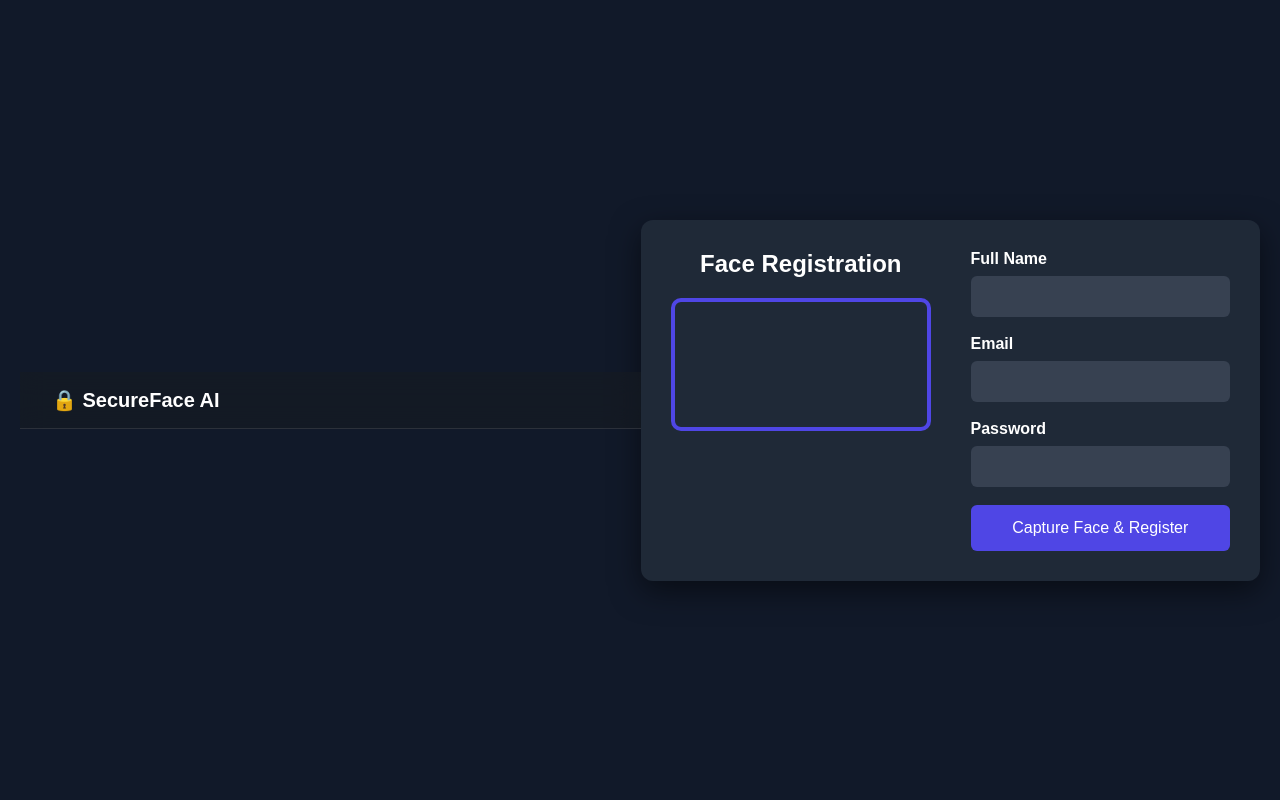
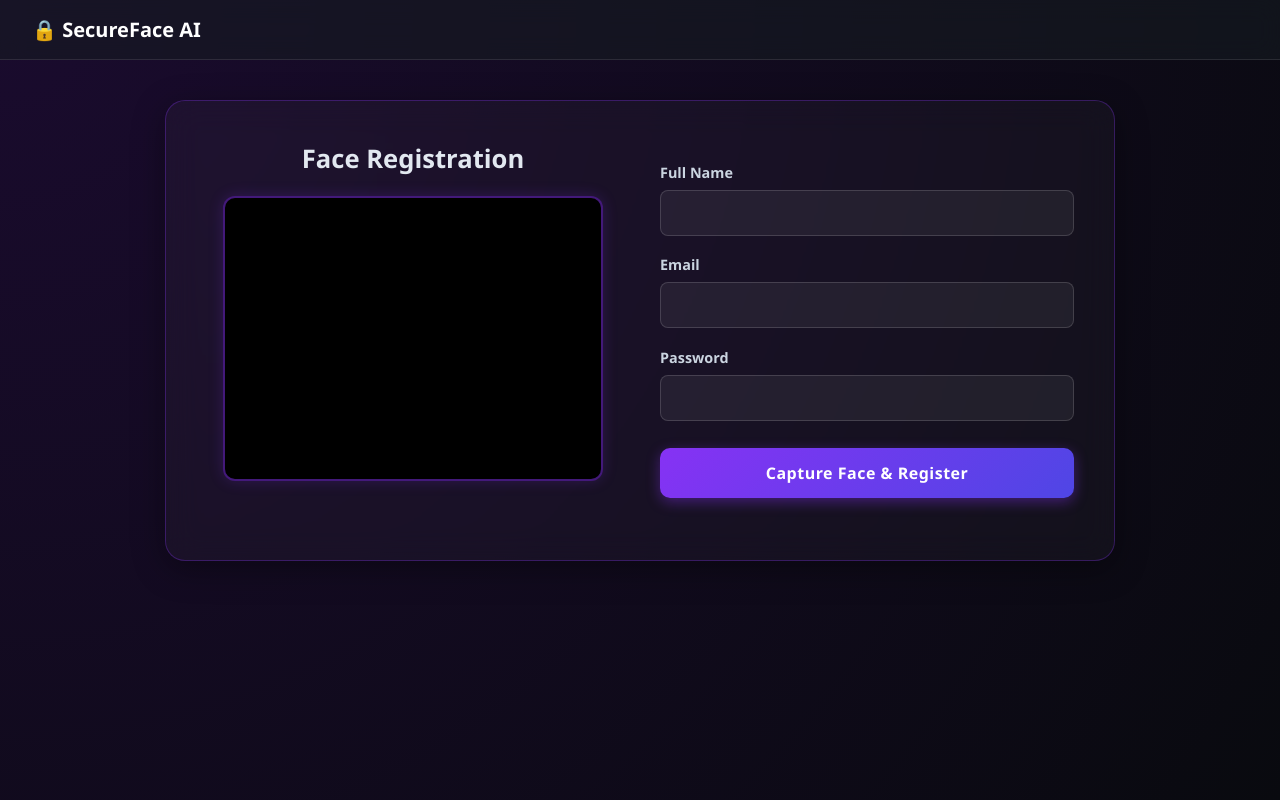
Before and after one commit to kumar-shanu-1881/Secure_Face_AI, a Flask app: page /register in a window 1280 px wide. Run offline with Flask 3, Linux system fonts and the light colour scheme.

Commit message:
remove missalignment bugs

```diff
--- a/static/css/register.css
+++ b/static/css/register.css
@@ -1,21 +1,20 @@
-*{
-    margin:0;
-    padding:0;
-    box-sizing:border-box;
-    font-family:Arial, Helvetica, sans-serif;
+* {
+    margin: 0;
+    padding: 0;
+    box-sizing: border-box;
+    font-family: 'Segoe UI', system-ui, -apple-system, sans-serif;
 }
 
-body{
-    background:#111929;
-    color:white;
-    display:flex;
-    justify-content:center;
-    align-items:center;
-    min-height:100vh;
-    padding:20px;
+body {
+    background: radial-gradient(circle at top left, #1a0b2e, #090a0f);
+    color: #ffffff;
+    min-height: 100vh;
+    display: flex;
+    flex-direction: column;
+    align-items: center;
+    padding-bottom: 40px;
 }
 
-/* --- Navigation Bar --- */
 .navbar {
     width: 100%;
     display: flex;
@@ -46,223 +45,259 @@ body{
     opacity: 0.85;
 }
 
-.container{
-    width:100%;
-    max-width:1000px;
-    display:flex;
-    gap:40px;
-    padding:30px;
-    background:#1f2937;
-    border-radius:12px;
-    box-shadow:0 10px 30px rgba(0,0,0,.5);
+
+.container {
+    width: 100%;
+    max-width: 950px;
+    margin: 2.5rem auto 0;
+    padding: 2.5rem;
+    border: 1px solid rgba(134, 50, 244, 0.3);
+    border-radius: 20px;
+    box-shadow: 0 8px 32px 0 rgba(0, 0, 0, 0.37);
+    display: flex;
+    gap: 40px;
+    background: rgba(255, 255, 255, 0.03);
+    backdrop-filter: blur(16px);
+    -webkit-backdrop-filter: blur(16px);
 }
 
 .box-left,
-.box-right{
-    flex:1;
+.box-right {
+    flex: 1;
 }
 
-.box-left{
-    display:flex;
-    flex-direction:column;
-    align-items:center;
+.box-left {
+    display: flex;
+    flex-direction: column;
+    align-items: center;
 }
 
-.box-left h2{
-    margin-bottom:20px;
+.box-left h2 {
+    font-size: 1.6rem;
+    font-weight: 600;
+    color: #e2e8f0;
+    margin-bottom: 1.25rem;
 }
 
-.camera-box{
-    width:100%;
-    max-width:360px;
-    overflow:hidden;
-    border:4px solid #4f46e5;
-    border-radius:10px;
+.camera-box {
+    width: 100%;
+    max-width: 380px;
+    aspect-ratio: 4 / 3;
+    overflow: hidden;
+    border: 2px solid rgba(134, 50, 244, 0.5);
+    border-radius: 12px;
+    background: #000;
+    box-shadow: 0 0 15px rgba(134, 50, 244, 0.2);
 }
 
-.camera-box video{
-    width:100%;
-    display:block;
-    transform:scaleX(-1);
+.camera-box video {
+    width: 100%;
+    height: 100%;
+    object-fit: cover;
+    transform: scaleX(-1);
+    display: block;
 }
 
-.note{
-    margin-top:15px;
-    text-align:center;
-    color:#9ca3af;
+#statusMessage {
+    margin-top: 15px;
+    text-align: center;
+    font-size: 0.95rem;
+    font-weight: 500;
+    color: #38bdf8;
+    min-height: 1.5rem;
 }
 
-.box-right{
-    display:flex;
-    align-items:center;
+canvas {
+    display: none;
 }
 
-form{
-    width:100%;
+.box-right {
+    display: flex;
+    align-items: center;
 }
 
-.form-group{
-    margin-bottom:18px;
+form {
+    width: 100%;
 }
 
-label{
-    display:block;
-    margin-bottom:8px;
-    font-weight:bold;
+.form-group {
+    margin-bottom: 1.2rem;
 }
 
-input{
-    width:100%;
-    padding:12px;
-    border:none;
-    border-radius:6px;
-    background:#374151;
-    color:white;
-    font-size:15px;
+label {
+    display: block;
+    margin-bottom: 0.5rem;
+    font-size: 0.9rem;
+    font-weight: 600;
+    color: #cbd5e1;
 }
 
-input:focus{
-    outline:none;
-    border:2px solid #4f46e5;
+input {
+    width: 100%;
+    background: rgba(255, 255, 255, 0.06);
+    color: #ffffff;
+    padding: 12px 16px;
+    border: 1px solid rgba(255, 255, 255, 0.15);
+    border-radius: 8px;
+    font-size: 0.95rem;
+    transition: all 0.2s ease;
 }
 
-button{
-    width:100%;
-    padding:14px;
-    border:none;
-    border-radius:6px;
-    background:#4f46e5;
-    color:white;
-    font-size:16px;
-    cursor:pointer;
-    transition:.3s;
+input::placeholder {
+    color: #64748b;
 }
 
-button:hover{
-    background:#3d31c0;
+input:focus {
+    outline: none;
+    border-color: #8632f4;
+    background: rgba(255, 255, 255, 0.09);
+    box-shadow: 0 0 8px rgba(134, 50, 244, 0.4);
 }
 
-#statusMessage{
-    margin-top:20px;
-    text-align:center;
-    font-weight:bold;
+button {
+    width: 100%;
+    padding: 14px;
+    margin-top: 0.5rem;
+    background: linear-gradient(135deg, #8632f4, #4f46e5);
+    color: #ffffff;
+    border: none;
+    border-radius: 10px;
+    cursor: pointer;
+    font-size: 1rem;
+    font-weight: 600;
+    letter-spacing: 0.5px;
+    transition: all 0.2s ease-in-out;
+    box-shadow: 0 4px 14px rgba(134, 50, 244, 0.4);
 }
 
-canvas{
-    display:none;
+button:hover {
+    background: linear-gradient(135deg, #7425df, #4338ca);
+    transform: translateY(-2px);
+    box-shadow: 0 6px 20px rgba(134, 50, 244, 0.6);
+}
+
+button:active {
+    transform: translateY(0);
+}
+
+.register-footer {
+    text-align: center;
+    margin-top: 1.5rem;
+    font-size: 0.875rem;
+    color: #94a3b8;
+}
+
+.register-footer a {
+    color: #38bdf8;
+    text-decoration: none;
+    font-weight: 600;
+    transition: opacity 0.2s;
+}
+
+.register-footer a:hover {
+    opacity: 0.85;
+    text-decoration: underline;
+}
+
+.success-card {
+    width: 100%;
+    display: flex;
+    align-items: center;
+    gap: 35px;
+    padding: 30px;
+    background: rgba(255, 255, 255, 0.04);
+    border: 1px solid rgba(74, 222, 128, 0.4);
+    border-radius: 16px;
+    box-shadow: 0 8px 32px rgba(0, 0, 0, 0.4);
+    backdrop-filter: blur(12px);
+}
+
+.profile-section {
+    flex: 0 0 220px;
+    display: flex;
+    justify-content: center;
+    align-items: center;
+}
+
+.profile-image {
+    width: 180px;
+    height: 180px;
+    object-fit: cover;
+    border-radius: 50%;
+    border: 4px solid #4ade80;
+    box-shadow: 0 0 15px rgba(74, 222, 128, 0.3);
+}
+
+.user-section {
+    flex: 1;
+    display: flex;
+    flex-direction: column;
+    justify-content: center;
+}
+
+.user-section h2 {
+    font-size: 1.6rem;
+    color: #4ade80;
+    margin-bottom: 1rem;
+}
+
+.user-info {
+    margin-bottom: 1.25rem;
+}
+
+.user-info p {
+    margin: 10px 0;
+    color: #e2e8f0;
+    font-size: 1rem;
+}
+
+.user-info span {
+    display: inline-block;
+    width: 90px;
+    font-weight: 600;
+    color: #94a3b8;
+}
+
+.user-section button {
+    width: max-content;
+    padding: 12px 24px;
+    border-radius: 8px;
 }
 
 
-.success-card{
-    width:100%;
-    display:flex;
-    align-items:center;
-    gap:35px;
-
-    padding:30px;
-    background:#2b3545;
-
-    border-radius:15px;
-    border:2px solid #4f46e5;
-
-    box-shadow:0 8px 20px rgba(0,0,0,.35);
-}
-
-.profile-section{
-    flex:0 0 350px;
-
-    display:flex;
-    justify-content:center;
-    align-items:center;
-}
-
-.profile-image{
-    width:90%;
-    height:90%;
-
-    object-fit:cover;
-    border-radius:50%;
-
-    border:5px solid #5d5cf5;
-}
-
-.user-section{
-    flex:1;
-
-    display:flex;
-    flex-direction:column;
-    justify-content:center;
-}
-
-.user-section h2{
-    font-size:30px;
-    color:#7df57d;
-    margin-bottom:20px;
-}
-
-.user-info{
-    margin-bottom:20px;
-}
-
-.user-info p{
-    margin:14px 0;
-    color:white;
-    font-size:18px;
-}
-
-.user-info span{
-    display:inline-block;
-    width:90px;
-    font-weight:bold;
-    color:#9ca3af;
-}
-
-.user-section button{
-    width:220px;
-    padding:14px;
-
-    border:none;
-    border-radius:8px;
-
-    background:#5d5cf5;
-    color:white;
-
-    font-size:17px;
-    cursor:pointer;
-    transition:.3s;
-}
-
-.user-section button:hover{
-    background:#4745d6;
-}
-
-
-@media(max-width:768px){
-
-    .container{
-        flex-direction:column;
+@media (max-width: 768px) {
+    .container {
+        flex-direction: column;
+        margin: 1.5rem 1rem 0;
+        width: calc(100% - 2rem);
+        padding: 1.5rem;
+        gap: 25px;
     }
 
-    .success-card{
-        flex-direction:column;
-        text-align:center;
+    .navbar {
+        padding: 0.8rem 1rem;
     }
 
-    .profile-section{
-        flex:none;
+    .success-card {
+        flex-direction: column;
+        text-align: center;
     }
 
-    .user-section{
-        align-items:center;
+    .profile-section {
+        flex: none;
     }
 
-    .user-info span{
-        width:auto;
-        margin-right:8px;
+    .user-section {
+        align-items: center;
     }
 
-    .user-section button{
-        width:100%;
-        max-width:250px;
+    .user-info span {
+        width: auto;
+        margin-right: 8px;
+    }
+
+    .user-section button {
+        width: 100%;
+        max-width: 250px;
     }
 }
```
Also changed, not shown: static/css/index.css (+14 -10 lines), static/css/login.css (+133 -97 lines), static/css/preview.css (+3 -6 lines).
